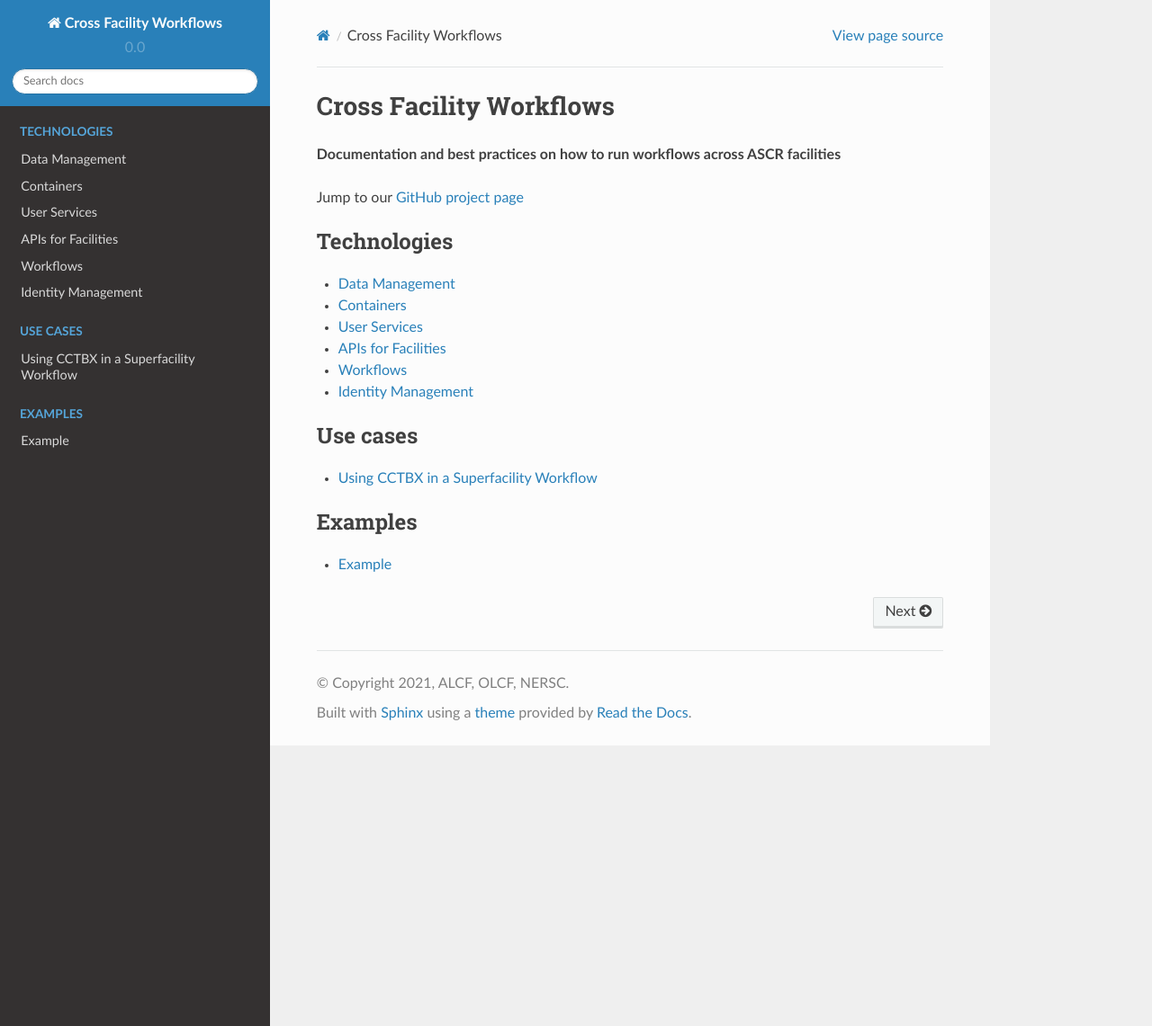
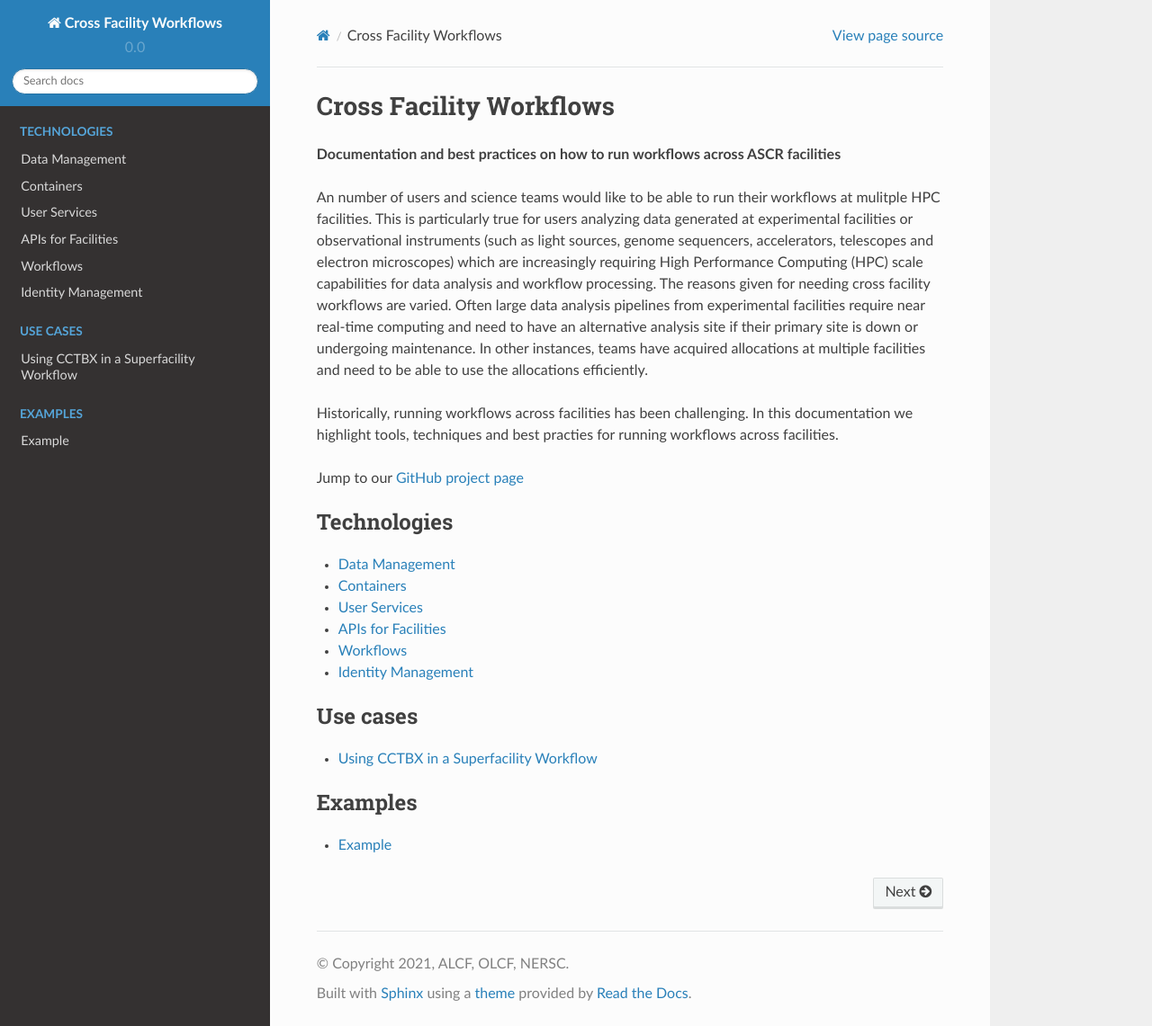
Before and after one commit to kantypas/BestPractices, a Sphinx documentation site: the page built from docs/source/index.rst, in a window 1280 px wide and 1141 px high. Shown: the whole window at 90% size. Built offline with Sphinx 7.4.7 and the Read the Docs theme 2.0.0, drawn with Linux system fonts in a browser that asks for light colours; pages that are not in the unit, such as notebooks, are missing from menus.

Commit message:
Update index.rst
Introductory paragraph

```diff
--- a/docs/source/index.rst
+++ b/docs/source/index.rst
@@ -7,6 +7,11 @@ Cross Facility Workflows
 ========================
 
 **Documentation and best practices on how to run workflows across ASCR facilities**
+
+An number of users and science teams would like to be able to run their workflows at mulitple HPC facilities.  This is particularly true for users analyzing data generated at experimental facilities or observational instruments (such as light sources, genome sequencers, accelerators, telescopes and electron microscopes) which are increasingly requiring High Performance Computing (HPC) scale capabilities for data analysis and workflow processing.  The reasons given for needing cross facility workflows are varied.  Often large data analysis pipelines from experimental facilities require near real-time computing and need to have an alternative analysis site if their primary site is down or undergoing maintenance.  In other instances, teams have acquired allocations at multiple facilities and need to be able to use the allocations efficiently.
+
+Historically, running workflows across facilities has been challenging.  In this documentation we highlight tools, techniques and best practies for running workflows across facilities.
+
 
 Jump to our `GitHub project page <https://github.com/CrossFacilityWorkflows/CrossFacilityWorkflows.github.io>`_
 
```
